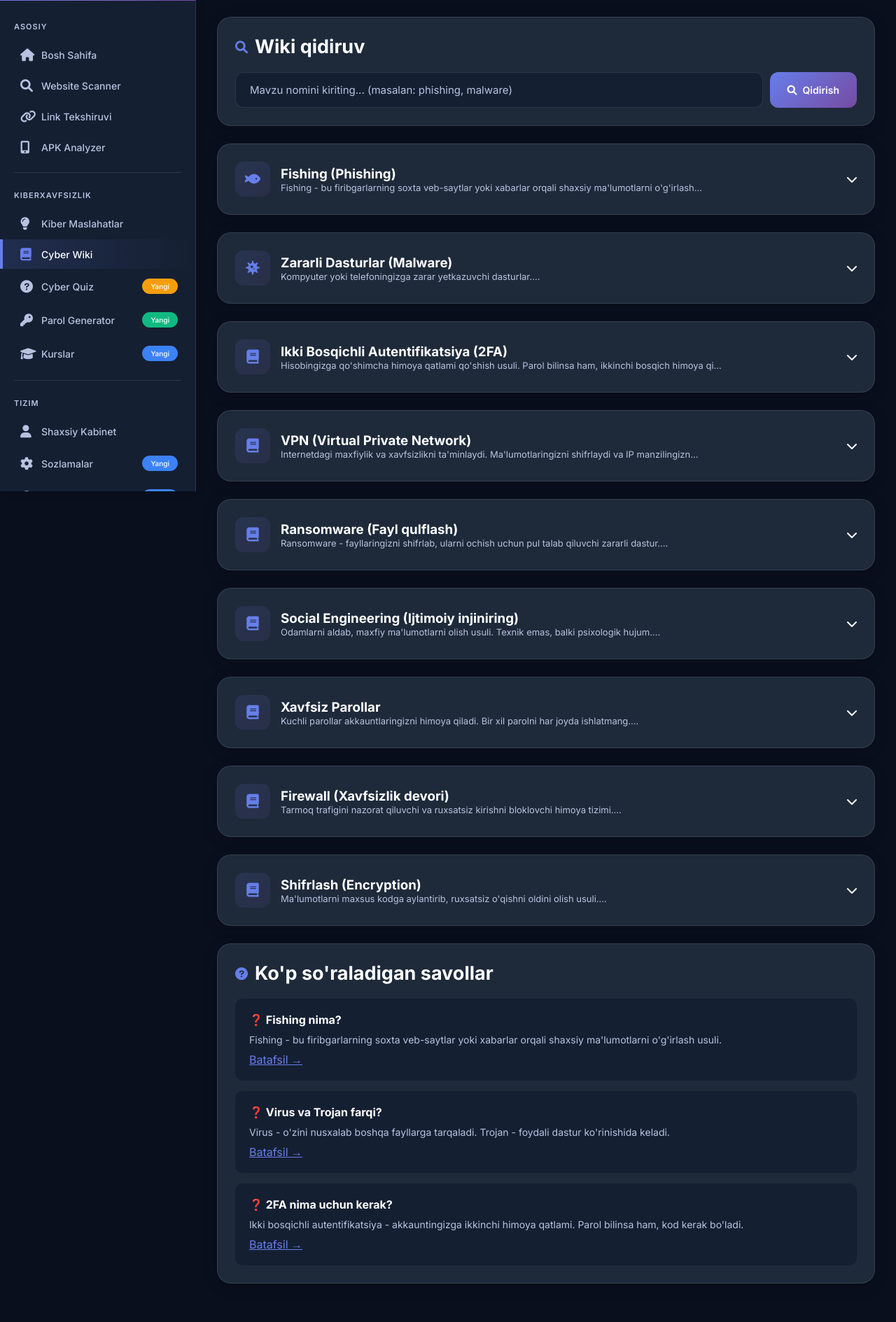
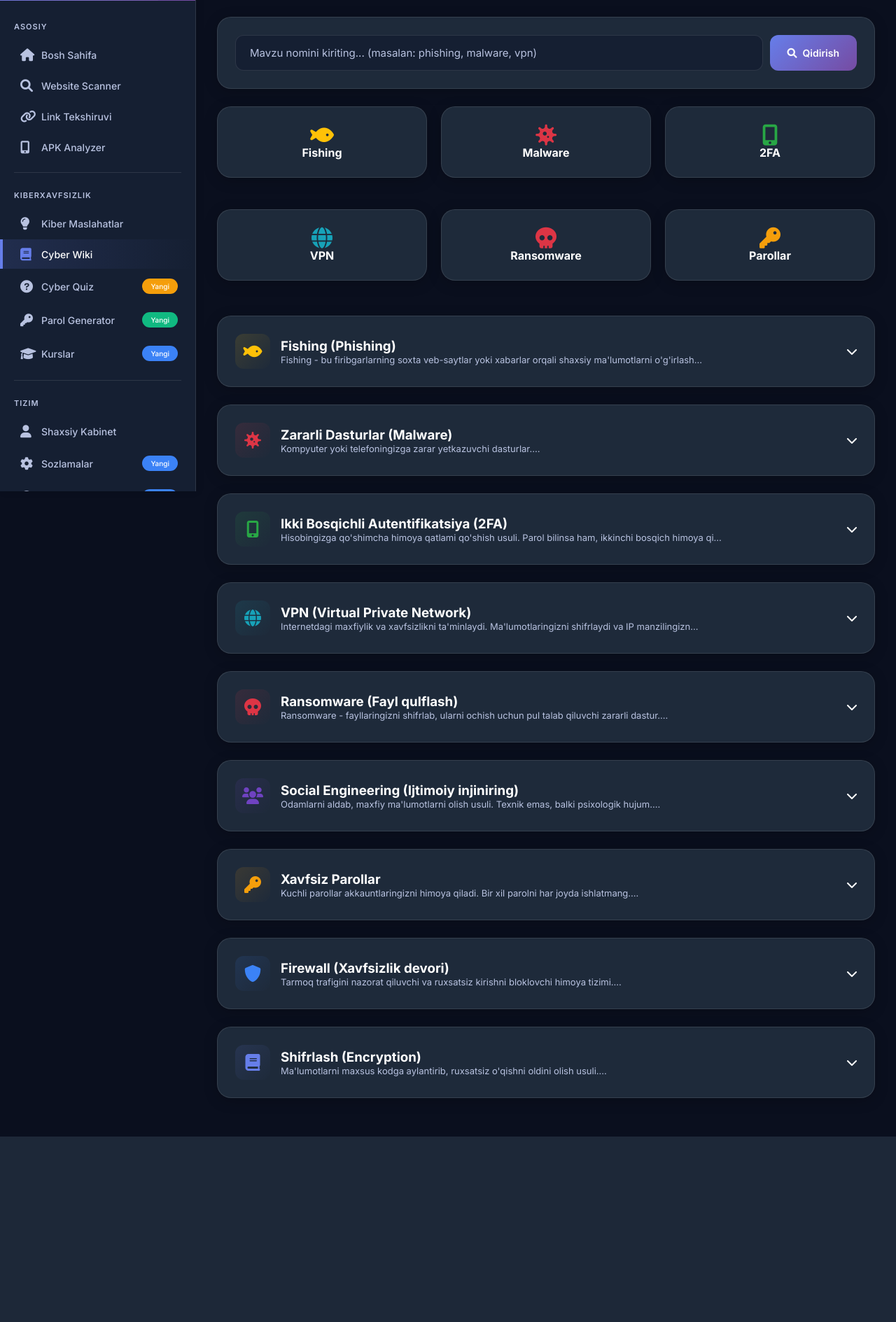
Before and after one commit to ISMATBEK/Sayt_xafsizligi, a Flask app: page /cyber-wiki in a window 1280 px wide. Shown: the part 98-1987 px from the top of the page at 70% size. After the commit the page ends 1722 px from the top, so only its background shows below. Run offline with Flask 3, Linux system fonts and the light colour scheme.

Commit message:
Update cyber_wiki.html

```diff
--- a/Sayt xafsizligi/templates/cyber_wiki.html
+++ b/Sayt xafsizligi/templates/cyber_wiki.html
@@ -4,27 +4,71 @@
 {% block page_subtitle %}Kiberxavfsizlik ensiklopediyasi{% endblock %}
 
 {% block content %}
+<!-- Qidiruv -->
 <div class="card">
-    <div class="card-title">
-        <i class="fas fa-search"></i>
-        <h2>Wiki qidiruv</h2>
-    </div>
-
     <div class="input-group">
-        <input type="text" id="wikiSearch" placeholder="Mavzu nomini kiriting... (masalan: phishing, malware)">
+        <input type="text" id="wikiSearch" placeholder="Mavzu nomini kiriting... (masalan: phishing, malware, vpn)">
         <button class="btn btn-primary" onclick="searchWiki()">
             <i class="fas fa-search"></i> Qidirish
         </button>
     </div>
 </div>
 
+<!-- Kategoriyalar -->
+<div class="grid-3" style="margin-bottom: 25px;">
+    <div class="card" style="text-align: center; cursor: pointer;" onclick="filterCategory('phishing')">
+        <i class="fas fa-fish" style="font-size: 30px; color: #ffc107;"></i>
+        <h4>Fishing</h4>
+    </div>
+    <div class="card" style="text-align: center; cursor: pointer;" onclick="filterCategory('malware')">
+        <i class="fas fa-virus" style="font-size: 30px; color: #dc3545;"></i>
+        <h4>Malware</h4>
+    </div>
+    <div class="card" style="text-align: center; cursor: pointer;" onclick="filterCategory('2fa')">
+        <i class="fas fa-mobile-alt" style="font-size: 30px; color: #28a745;"></i>
+        <h4>2FA</h4>
+    </div>
+    <div class="card" style="text-align: center; cursor: pointer;" onclick="filterCategory('vpn')">
+        <i class="fas fa-globe" style="font-size: 30px; color: #17a2b8;"></i>
+        <h4>VPN</h4>
+    </div>
+    <div class="card" style="text-align: center; cursor: pointer;" onclick="filterCategory('ransomware')">
+        <i class="fas fa-skull" style="font-size: 30px; color: #dc3545;"></i>
+        <h4>Ransomware</h4>
+    </div>
+    <div class="card" style="text-align: center; cursor: pointer;" onclick="filterCategory('password')">
+        <i class="fas fa-key" style="font-size: 30px; color: #f59e0b;"></i>
+        <h4>Parollar</h4>
+    </div>
+</div>
+
+<!-- Wiki kontent -->
 <div id="wikiContent">
     {% for key, wiki in cyber_wiki.items() %}
-    <div class="card wiki-card" data-topic="{{ key }}" onclick="toggleWiki('{{ key }}')">
-        <div style="display: flex; justify-content: space-between; align-items: center; cursor: pointer;">
+    <div class="card wiki-card" data-topic="{{ key }}" id="wiki-{{ key }}">
+        <div style="display: flex; justify-content: space-between; align-items: center; cursor: pointer;" onclick="toggleWiki('{{ key }}')">
             <div style="display: flex; align-items: center; gap: 15px;">
-                <div style="width: 50px; height: 50px; background: linear-gradient(135deg, #667eea20, #764ba220); border-radius: 12px; display: flex; align-items: center; justify-content: center;">
-                    <i class="fas fa-{% if key == 'phishing' %}fish{% elif key == 'malware' %}virus{% else %}book{% endif %}" style="color: var(--accent-primary); font-size: 20px;"></i>
+                <div style="width: 50px; height: 50px; background: linear-gradient(135deg,
+                    {% if key == 'phishing' %}#ffc10720
+                    {% elif key == 'malware' %}#dc354520
+                    {% elif key == '2fa' %}#28a74520
+                    {% elif key == 'vpn' %}#17a2b820
+                    {% elif key == 'ransomware' %}#dc354520
+                    {% elif key == 'social_engineering' %}#6f42c120
+                    {% elif key == 'password' %}#f59e0b20
+                    {% elif key == 'firewall' %}#3b82f620
+                    {% else %}#667eea20{% endif %}, transparent); border-radius: 12px; display: flex; align-items: center; justify-content: center;">
+                    <i class="fas fa-{% if key == 'phishing' %}fish{% elif key == 'malware' %}virus{% elif key == '2fa' %}mobile-alt{% elif key == 'vpn' %}globe{% elif key == 'ransomware' %}skull{% elif key == 'social_engineering' %}users{% elif key == 'password' %}key{% elif key == 'firewall' %}shield-alt{% else %}book{% endif %}"
+                       style="font-size: 24px; color:
+                       {% if key == 'phishing' %}#ffc107
+                       {% elif key == 'malware' %}#dc3545
+                       {% elif key == '2fa' %}#28a745
+                       {% elif key == 'vpn' %}#17a2b8
+                       {% elif key == 'ransomware' %}#dc3545
+                       {% elif key == 'social_engineering' %}#6f42c1
+                       {% elif key == 'password' %}#f59e0b
+                       {% elif key == 'firewall' %}#3b82f6
+                       {% else %}#667eea{% endif %};"></i>
                 </div>
                 <div>
                     <h3>{{ wiki.title }}</h3>
@@ -34,19 +78,20 @@
             <i class="fas fa-chevron-down" id="chevron-{{ key }}" style="transition: transform 0.3s;"></i>
         </div>
 
-        <div id="details-{{ key }}" style="display: none; margin-top: 20px;">
-            <div style="background: var(--bg-secondary); border-radius: 10px; padding: 20px;">
-                <p style="margin-bottom: 20px;">{{ wiki.description }}</p>
+        <div id="details-{{ key }}" style="display: none; margin-top: 25px;">
+            <div style="background: var(--bg-secondary); border-radius: 15px; padding: 25px;">
+                <p style="margin-bottom: 20px; line-height: 1.6;">{{ wiki.description }}</p>
 
+                <div class="grid-2" style="margin-bottom: 20px;">
                     {% if wiki.signs %}
-                <div style="margin-bottom: 20px;">
-                    <h4 style="margin-bottom: 10px; color: var(--accent-primary);">
+                    <div>
+                        <h4 style="margin-bottom: 15px; color: var(--warning);">
                             <i class="fas fa-exclamation-triangle"></i> Belgilari:
                         </h4>
                         <ul style="list-style: none;">
                             {% for sign in wiki.signs %}
-                        <li style="margin-bottom: 8px; display: flex; align-items: center; gap: 10px;">
-                            <i class="fas fa-times-circle" style="color: #ef4444; font-size: 12px;"></i>
+                            <li style="margin-bottom: 10px; display: flex; align-items: center; gap: 10px;">
+                                <i class="fas fa-times-circle" style="color: var(--danger); font-size: 14px;"></i>
                                 {{ sign }}
                             </li>
                             {% endfor %}
@@ -55,14 +100,14 @@
                     {% endif %}
 
                     {% if wiki.protection %}
-                <div style="margin-bottom: 20px;">
-                    <h4 style="margin-bottom: 10px; color: #10b981;">
+                    <div>
+                        <h4 style="margin-bottom: 15px; color: var(--success);">
                             <i class="fas fa-shield-alt"></i> Himoya usullari:
                         </h4>
                         <ul style="list-style: none;">
                             {% for prot in wiki.protection %}
-                        <li style="margin-bottom: 8px; display: flex; align-items: center; gap: 10px;">
-                            <i class="fas fa-check-circle" style="color: #10b981; font-size: 12px;"></i>
+                            <li style="margin-bottom: 10px; display: flex; align-items: center; gap: 10px;">
+                                <i class="fas fa-check-circle" style="color: var(--success); font-size: 14px;"></i>
                                 {{ prot }}
                             </li>
                             {% endfor %}
@@ -72,56 +117,93 @@
 
                     {% if wiki.types %}
                     <div>
-                    <h4 style="margin-bottom: 10px; color: #f59e0b;">
+                        <h4 style="margin-bottom: 15px; color: var(--info);">
                             <i class="fas fa-tags"></i> Turlari:
                         </h4>
                         <ul style="list-style: none;">
                             {% for type in wiki.types %}
-                        <li style="margin-bottom: 8px; display: flex; align-items: center; gap: 10px;">
-                            <i class="fas fa-tag" style="color: #f59e0b; font-size: 12px;"></i>
+                            <li style="margin-bottom: 10px; display: flex; align-items: center; gap: 10px;">
+                                <i class="fas fa-tag" style="color: var(--info); font-size: 14px;"></i>
                                 {{ type }}
                             </li>
                             {% endfor %}
                         </ul>
                     </div>
                     {% endif %}
+
+                    {% if wiki.methods %}
+                    <div>
+                        <h4 style="margin-bottom: 15px; color: var(--warning);">
+                            <i class="fas fa-cog"></i> Usullari:
+                        </h4>
+                        <ul style="list-style: none;">
+                            {% for method in wiki.methods %}
+                            <li style="margin-bottom: 10px; display: flex; align-items: center; gap: 10px;">
+                                <i class="fas fa-arrow-right" style="color: var(--warning); font-size: 14px;"></i>
+                                {{ method }}
+                            </li>
+                            {% endfor %}
+                        </ul>
+                    </div>
+                    {% endif %}
+
+                    {% if wiki.benefits %}
+                    <div>
+                        <h4 style="margin-bottom: 15px; color: var(--success);">
+                            <i class="fas fa-plus-circle"></i> Afzalliklari:
+                        </h4>
+                        <ul style="list-style: none;">
+                            {% for benefit in wiki.benefits %}
+                            <li style="margin-bottom: 10px; display: flex; align-items: center; gap: 10px;">
+                                <i class="fas fa-check" style="color: var(--success); font-size: 14px;"></i>
+                                {{ benefit }}
+                            </li>
+                            {% endfor %}
+                        </ul>
+                    </div>
+                    {% endif %}
+
+                    {% if wiki.risks %}
+                    <div>
+                        <h4 style="margin-bottom: 15px; color: var(--danger);">
+                            <i class="fas fa-exclamation-circle"></i> Xavflari:
+                        </h4>
+                        <ul style="list-style: none;">
+                            {% for risk in wiki.risks %}
+                            <li style="margin-bottom: 10px; display: flex; align-items: center; gap: 10px;">
+                                <i class="fas fa-times" style="color: var(--danger); font-size: 14px;"></i>
+                                {{ risk }}
+                            </li>
+                            {% endfor %}
+                        </ul>
+                    </div>
+                    {% endif %}
+                </div>
+
+                <!-- Tashqi havolalar -->
+                <div style="border-top: 1px solid rgba(255,255,255,0.1); padding-top: 20px;">
+                    <h4 style="margin-bottom: 15px;">
+                        <i class="fas fa-external-link-alt"></i> Qo'shimcha ma'lumotlar:
+                    </h4>
+
+                    <div style="display: flex; gap: 15px; flex-wrap: wrap;">
+                        {% if wiki.wiki_link %}
+                        <a href="{{ wiki.wiki_link }}" target="_blank" class="btn btn-outline" style="padding: 10px 20px;">
+                            <i class="fab fa-wikipedia-w"></i> Vikipediya (O'zbek)
+                        </a>
+                        {% endif %}
+
+                        {% for link in wiki.external_links %}
+                        <a href="{{ link.url }}" target="_blank" class="btn btn-outline" style="padding: 10px 20px;">
+                            <i class="fas fa-external-link-alt"></i> {{ link.title }}
+                        </a>
+                        {% endfor %}
+                    </div>
+                </div>
             </div>
         </div>
     </div>
     {% endfor %}
-</div>
-
-<div class="card">
-    <div class="card-title">
-        <i class="fas fa-question-circle"></i>
-        <h2>Ko'p so'raladigan savollar</h2>
-    </div>
-
-    <div style="display: grid; gap: 15px;">
-        <div style="background: var(--bg-secondary); border-radius: 10px; padding: 20px;">
-            <h4 style="margin-bottom: 10px;">❓ Fishing nima?</h4>
-            <p style="color: var(--text-secondary); font-size: 14px; margin-bottom: 10px;">
-                Fishing - bu firibgarlarning soxta veb-saytlar yoki xabarlar orqali shaxsiy ma'lumotlarni o'g'irlash usuli.
-            </p>
-            <a href="#" onclick="toggleWiki('phishing'); return false;" style="color: var(--accent-primary);">Batafsil →</a>
-        </div>
-
-        <div style="background: var(--bg-secondary); border-radius: 10px; padding: 20px;">
-            <h4 style="margin-bottom: 10px;">❓ Virus va Trojan farqi?</h4>
-            <p style="color: var(--text-secondary); font-size: 14px; margin-bottom: 10px;">
-                Virus - o'zini nusxalab boshqa fayllarga tarqaladi. Trojan - foydali dastur ko'rinishida keladi.
-            </p>
-            <a href="#" onclick="toggleWiki('malware'); return false;" style="color: var(--accent-primary);">Batafsil →</a>
-        </div>
-
-        <div style="background: var(--bg-secondary); border-radius: 10px; padding: 20px;">
-            <h4 style="margin-bottom: 10px;">❓ 2FA nima uchun kerak?</h4>
-            <p style="color: var(--text-secondary); font-size: 14px; margin-bottom: 10px;">
-                Ikki bosqichli autentifikatsiya - akkauntingizga ikkinchi himoya qatlami. Parol bilinsa ham, kod kerak bo'ladi.
-            </p>
-            <a href="#" style="color: var(--accent-primary);">Batafsil →</a>
-        </div>
-    </div>
 </div>
 
 <script>
@@ -141,18 +223,51 @@ function toggleWiki(topic) {
 function searchWiki() {
     const searchTerm = document.getElementById('wikiSearch').value.toLowerCase();
     const cards = document.querySelectorAll('.wiki-card');
+    let found = false;
 
     cards.forEach(card => {
-        const topic = card.dataset.topic;
-        if (topic.includes(searchTerm) || searchTerm === '') {
+        const text = card.textContent.toLowerCase();
+        if (text.includes(searchTerm) || searchTerm === '') {
             card.style.display = 'block';
+            found = true;
+        } else {
+            card.style.display = 'none';
+        }
+    });
+
+    if (!found && searchTerm !== '') {
+        alert('Hech narsa topilmadi. Boshqa so\'z bilan qidirib ko\'ring.');
+    }
+}
+
+function filterCategory(category) {
+    // Kategoriya bo'yicha filtr
+    const cards = document.querySelectorAll('.wiki-card');
+    cards.forEach(card => {
+        if (card.id === 'wiki-' + category) {
+            card.style.display = 'block';
+            // Avtomatik ochish
+            const details = document.getElementById('details-' + category);
+            const chevron = document.getElementById('chevron-' + category);
+            if (details.style.display === 'none') {
+                details.style.display = 'block';
+                chevron.style.transform = 'rotate(180deg)';
+            }
         } else {
             card.style.display = 'none';
         }
     });
 }
 
-// Enter tugmasini bosganda qidirish
+// Reset filter
+function resetFilter() {
+    const cards = document.querySelectorAll('.wiki-card');
+    cards.forEach(card => {
+        card.style.display = 'block';
+    });
+}
+
+// Enter tugmasi bilan qidirish
 document.getElementById('wikiSearch').addEventListener('keypress', function(e) {
     if (e.key === 'Enter') {
         searchWiki();
```
Lines whose indentation alone changed are shown as unchanged.
